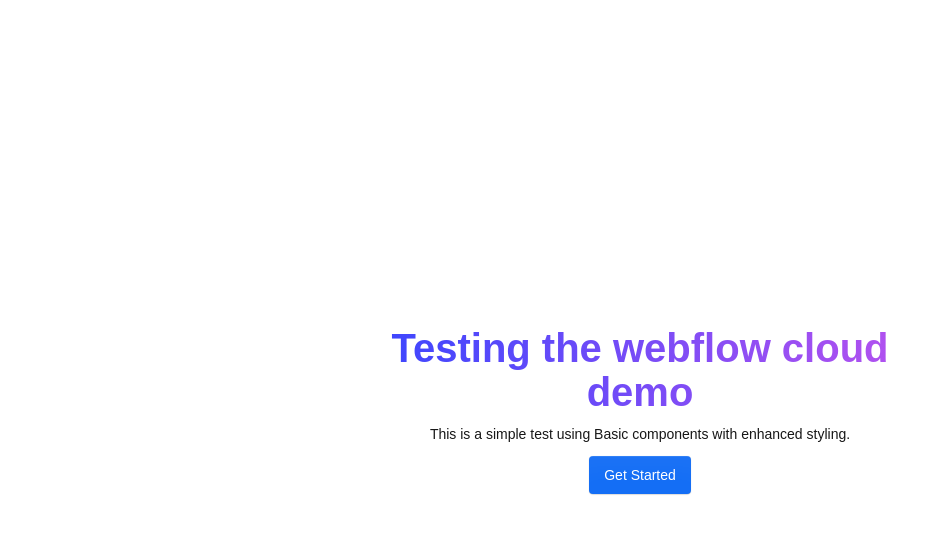
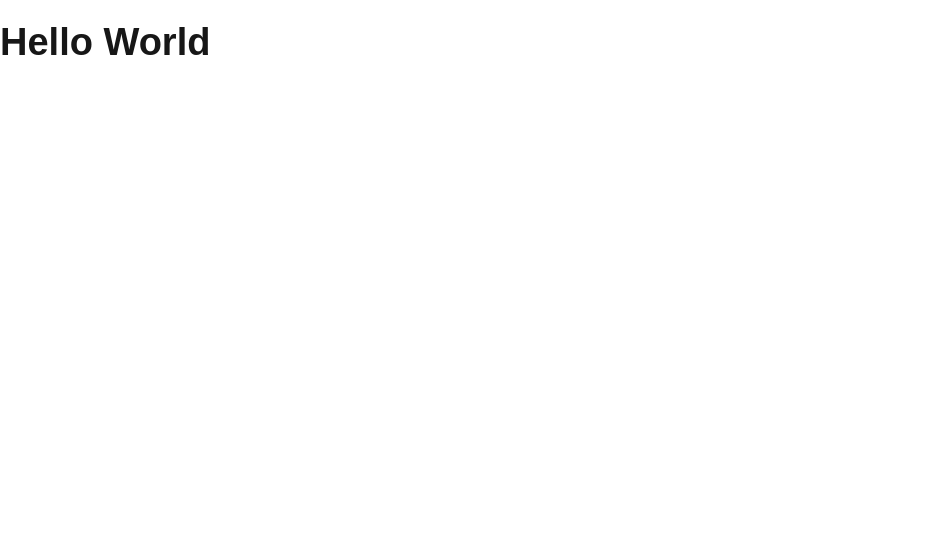
Before and after one commit to davidvalencia-wf/jokes, a Next.js app: page / in a window 1280 px wide. Shown: the top 534 px of the page, without its empty margins (0-947 px from the left). Built offline with nearby package versions, Linux system fonts and the light colour scheme.

Commit message:
clean files

```diff
--- a/src/app/page.tsx
+++ b/src/app/page.tsx
@@ -4,61 +4,6 @@
 
 export default function Home() {
   return (
-    <Section
-      tag="section"
-      style={{
-        minHeight: "100vh",
-        display: "flex",
-        alignItems: "center",
-        justifyContent: "center",
-      }}
-    >
-      <Block tag="div" className="container">
-        <Block
-          tag="div"
-          className="hero-split"
-          style={{
-            textAlign: "center",
-            maxWidth: "600px",
-            margin: "0 auto",
-          }}
-        >
-          <h1
-            className="margin-bottom-24px"
-            style={{
-              fontSize: "2.5rem",
-              fontWeight: 700,
-              background: "linear-gradient(83.21deg, #3245ff 0%, #bc52ee 100%)",
-              WebkitBackgroundClip: "text",
-              WebkitTextFillColor: "transparent",
-              backgroundClip: "text",
-            }}
-          >
-            Testing the webflow cloud demo
-          </h1>
-          <Block tag="p" className="margin-bottom-24px">
-            This is a simple test using Basic components with enhanced styling.
-          </Block>
-          <div style={{ marginTop: "12px" }}>
-            <Link
-              button={true}
-              options={{
-                href: "https://developers.webflow.com/webflow-cloud/getting-started",
-              }}
-              className="button-primary"
-              style={{
-                borderRadius: "4px",
-                background: "#146ef5",
-                color: "#ffffff",
-                boxShadow:
-                  "0px 0.5px 1px rgba(0, 0, 0, 0.25), inset 0px 29px 23px -16px rgba(255, 255, 255, 0.04), inset 0px 0.5px 0.5px rgba(255, 255, 255, 0.2)",
-              }}
-            >
-              Get Started
-            </Link>
-          </div>
-        </Block>
-      </Block>
-    </Section>
+    <h1>Hello World</h1>
   );
 }
```
